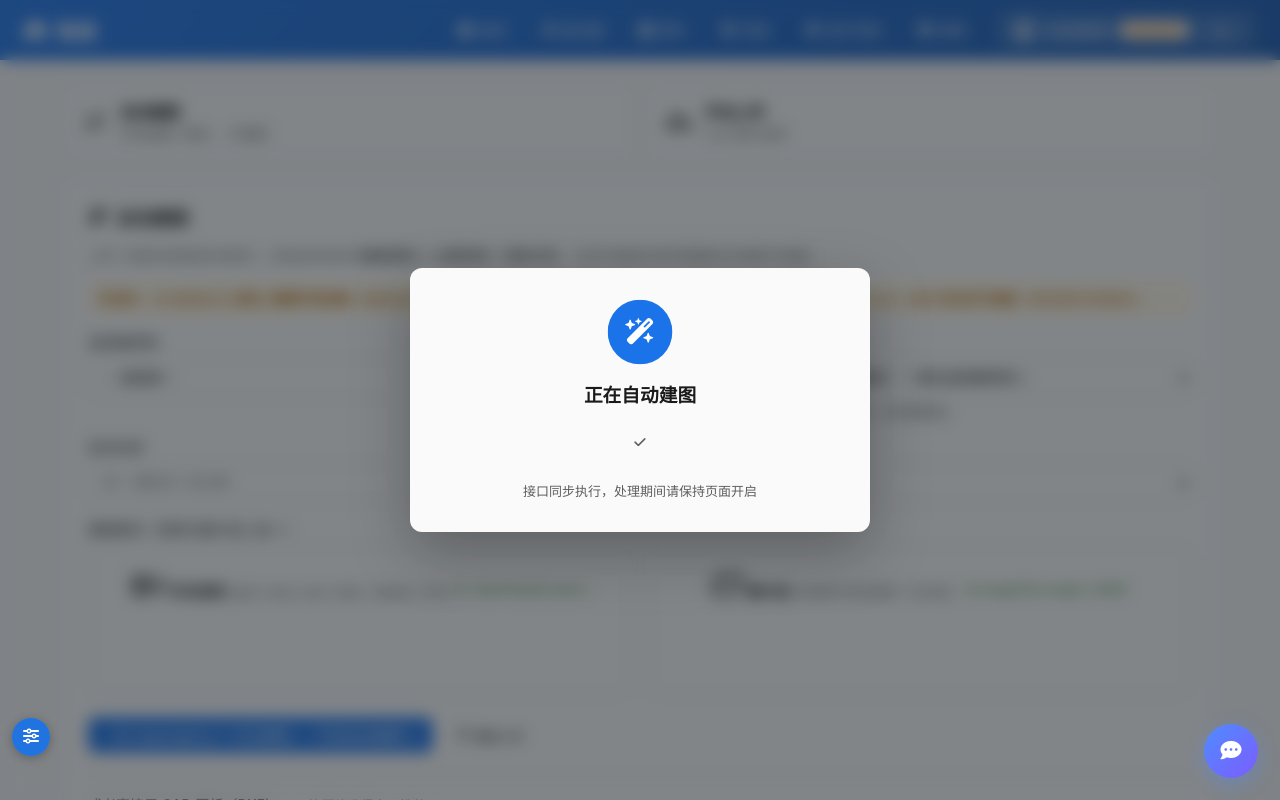
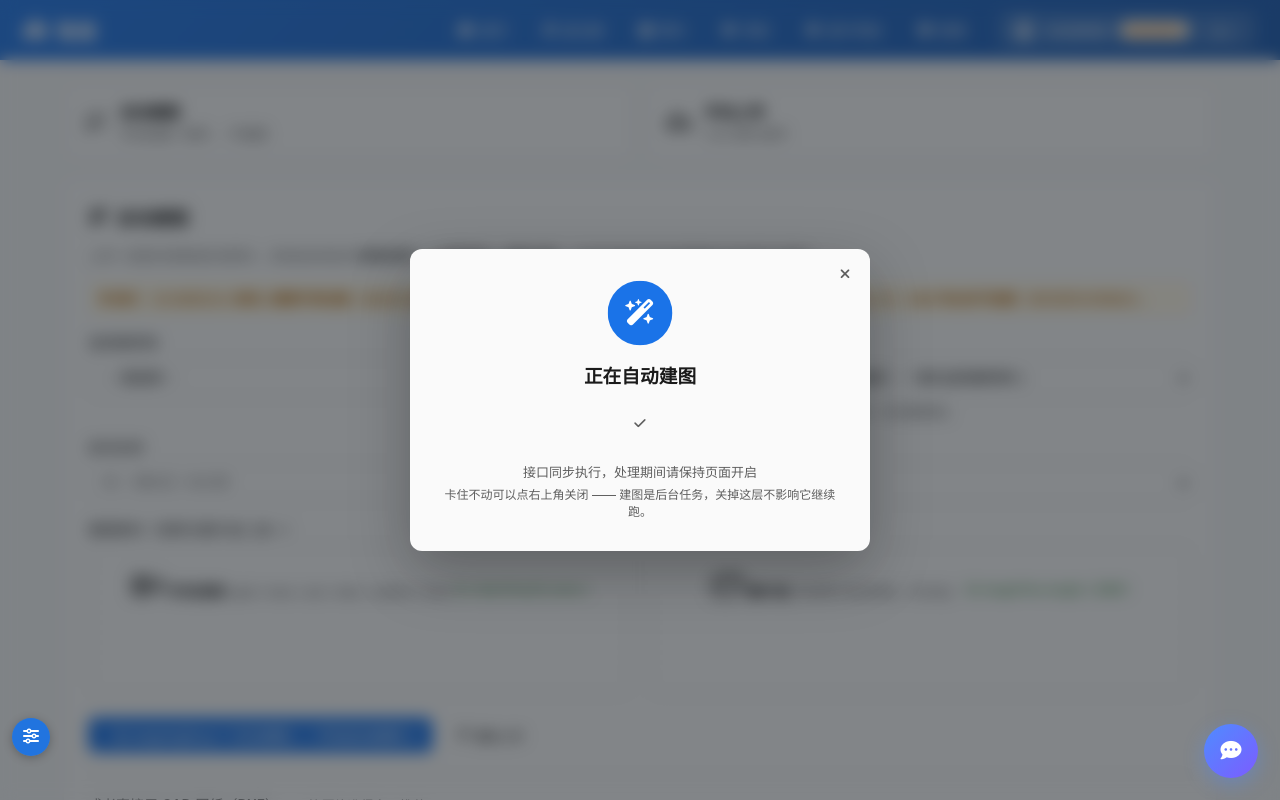
Before and after one commit to Noob-stupid/smart-seat-selection-nav, a Flask app: page /uploading in a window 1280 px wide. Run offline with Flask 3, Linux system fonts and the light colour scheme; the visitor is signed in with stand-in values (Sample User, id 1); parts of the project's set-up code (start-up, migrations or seed data) failed here and were passed over.

Commit message:
fix: 建图遮罩加关闭按钮 + 修 div 结构 + 修掉多余的 </div>
用户反馈：打开上传页就弹「正在自动建图」，而且遮罩盖住整页，
连「自动建图 / 手动上传」都点不到，只能刷新。

## 两个独立问题

① HTML 里多了 3 个 </div>（div 深度最终是 -3，应为 0）
   多余的在弹窗之后，会让浏览器提前闭合 body/html，DOM 结构错乱。
   逐个追踪后删掉，现在深度 0、过程中从不为负。

② 遮罩没有关闭按钮 —— 这是真正让人用不了的原因
   这个遮罩是 position: fixed; inset: 0，盖住整页。
   一旦后端请求挂住（断网 / 接口超时 / 服务重启），mappingBusy 会一直
   是 true，而 startMapping 的 finally 要等请求返回才执行 ——
   用户就被永远锁在遮罩后面，连页面上的 tab 都点不到。

## 改法

templates/uploading.html
· 弹窗右上角加关闭按钮（X），@click="cancelMapping"
· 补一句提示：「卡住不动可以点右上角关闭 —— 建图是后台任务，
  关掉这层不影响它继续跑」
· 删掉多余的 </div>，div 深度从 -3 修正到 0

static/css/pages/uploading.css
· .mapping-loader 加 position: relative（给关闭按钮做定位父级）
· 新增 .mapping-close（绝对定位右上角，hover 有反馈）

static/js/uploading.js
· 新增 cancelMapping()：放掉 mappingBusy、清定时器、提示一句
· 加 _mappingAbort 标记：用户点了关闭后，请求返回时不再把界面翻回去
· startMapping 开始时复位这个标记

## 检查

· div 结构：最终深度 0，过程中最低 0（不再提前闭合）
· 关闭按钮 @click="cancelMapping" 与 .mapping-close 样式都在
· uploading.js 括号 {108/108 (153/153 配平
· uploading.css 括号 41/41 配平
· pytest 490 项通过

## 说明

弹窗为什么一开始就显示，我没能从服务端确认（需要浏览器里的 Vue 状态）。
最可能的路径是：之前点过「开始自动建图」，请求挂住后 mappingBusy 一直为 true。
加了关闭按钮之后，无论哪种原因用户都能自己出来，不会再被锁死。

```diff
--- a/static/css/pages/uploading.css
+++ b/static/css/pages/uploading.css
@@ -203,6 +203,7 @@
 }
 
 .mapping-loader {
+  position: relative;      /* 让右上角的关闭按钮以它为定位父级 */
   width: min(460px, 100%);
   background: var(--bg-card);
   border-radius: var(--radius);
@@ -211,6 +212,32 @@
   box-shadow: 0 20px 60px rgba(0, 0, 0, 0.28);
   animation: scaleIn .3s ease both;
 }
+/* 遮罩上的关闭按钮。
+   这个遮罩盖住整页，一旦后端请求挂住（断网、接口超时、服务重启），
+   mappingBusy 会一直是 true，而 finally 要等请求返回才执行 ——
+   没有关闭按钮，用户就被永远锁在遮罩后面，连「自动建图 / 手动上传」都点不到。 */
+.mapping-close {
+  position: absolute;
+  top: 10px;
+  right: 10px;
+  width: 30px;
+  height: 30px;
+  display: flex;
+  align-items: center;
+  justify-content: center;
+  border: none;
+  border-radius: 50%;
+  background: transparent;
+  color: var(--text-muted);
+  cursor: pointer;
+  font-size: 14px;
+  transition: background .15s, color .15s;
+}
+.mapping-close:hover {
+  background: var(--bg-soft);
+  color: var(--text-main);
+}
+
 
 .mapping-loader-icon {
   width: 64px;
--- a/static/js/uploading.js
+++ b/static/js/uploading.js
@@ -13,6 +13,7 @@ createApp({
       roomName: '', lineMethod: 'lsd', sourceType: 'video',
       videoFiles: [], imageFiles: [],
       mappingBusy: false, mappingError: '', mappingResult: null,
+      _mappingAbort: false,   // 用户点了「关闭」：请求还在跑，但不再占着界面
       applying: false,
       processingSteps: ['提取关键帧', '全景拼接', '墙体识别'],
       processingStep: 0, stepTimer: null,
@@ -79,6 +80,16 @@ createApp({
         this.processingStep = (this.processingStep + 1) % this.processingSteps.length;
       }, 1400);
     },
+    // 关闭遮罩：把 mappingBusy 放掉，让用户能继续操作页面。
+    // 建图请求本身是后台任务，关掉这层不影响它继续跑；
+    // 它返回时 startMapping 的 finally 会再放一次（幂等）。
+    cancelMapping() {
+      this._mappingAbort = true;
+      this.mappingBusy = false;
+      if (this.stepTimer) { clearInterval(this.stepTimer); this.stepTimer = null; }
+      showToast('已关闭进度窗。建图仍在后台进行，稍后刷新页面可看结果。', 'info');
+    },
+
     async startMapping() {
       if (!this.buildingId) { showToast('请先选择建筑物', 'error'); return; }
       if (!this.selectedFloorId) { showToast('请选择结果要应用的楼层', 'error'); return; }
@@ -91,6 +102,7 @@ createApp({
         }
       }
 
+      this._mappingAbort = false;
       this.mappingBusy = true;
       this.mappingError = '';
       this.mappingResult = null;
@@ -116,7 +128,9 @@ createApp({
         else if (status === 500) this.mappingError = `服务依赖缺失（500）：${msg}`;
         else this.mappingError = msg;
       } finally {
-        this.mappingBusy = false;
+        // 用户中途点了关闭的话，这里只清定时器，不再把界面翻回去
+        if (!this._mappingAbort) this.mappingBusy = false;
+        this._mappingAbort = false;
         if (this.stepTimer) clearInterval(this.stepTimer);
       }
     },
--- a/templates/uploading.html
+++ b/templates/uploading.html
@@ -341,6 +341,16 @@
   <!-- 全屏处理中 -->
   <div v-if="mappingBusy" class="mapping-overlay">
     <div class="mapping-loader">
+      <!--
+        关闭按钮是必须的：这个遮罩盖住整页，一旦后端请求挂住（网络断、
+        接口超时、服务重启），mappingBusy 会一直是 true，而 finally
+        要等请求返回才执行 —— 用户就被永远锁在这层遮罩后面，
+        连「自动建图 / 手动上传」都点不到，只能刷新。
+      -->
+      <button class="mapping-close" @click="cancelMapping"
+              title="取消并关闭（不影响已完成的建图任务）">
+        <i class="fas fa-times"></i>
+      </button>
       <div class="mapping-loader-icon"><i class="fas fa-wand-magic-sparkles"></i></div>
       <h3>正在自动建图</h3>
       <div class="mapping-steps">
@@ -348,8 +358,7 @@
           这里刻意用 v-text 而不是插值语法。
           本项目的 Vue 用的是自定义 delimiters（闭合符是单个右花括号），
           而同一行 :class 属性里也有右花括号，Vue 的模板解析器会在那里配错括号，
-          导致整个 v-for 里的插值失效 —— 页面上直接显示出「i + 1」这样的原始文本，
-          连带 v-if 也失效，弹窗变成常驻。
+          导致整个 v-for 里的插值失效。
           改用 v-text 绑值就不经过插值解析，绕开这个冲突。
         -->
         <div v-for="(step, i) in processingSteps" :key="step" class="mapping-step"
@@ -362,10 +371,10 @@
         </div>
       </div>
       <p class="text-muted">接口同步执行，处理期间请保持页面开启</p>
+      <p class="text-muted" style="font-size:12px; margin-top:4px;">
+        卡住不动可以点右上角关闭 —— 建图是后台任务，关掉这层不影响它继续跑。
+      </p>
     </div>
-  </div>
-</div>
-
   </div>
 
   <div id="toast-container"></div>
```
